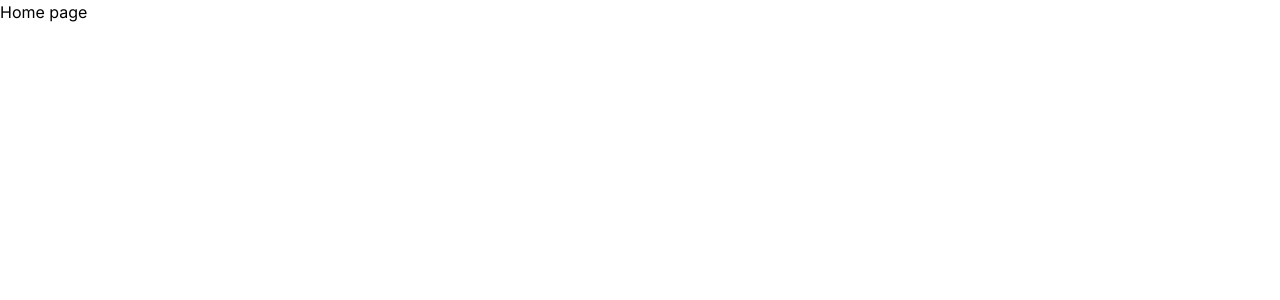
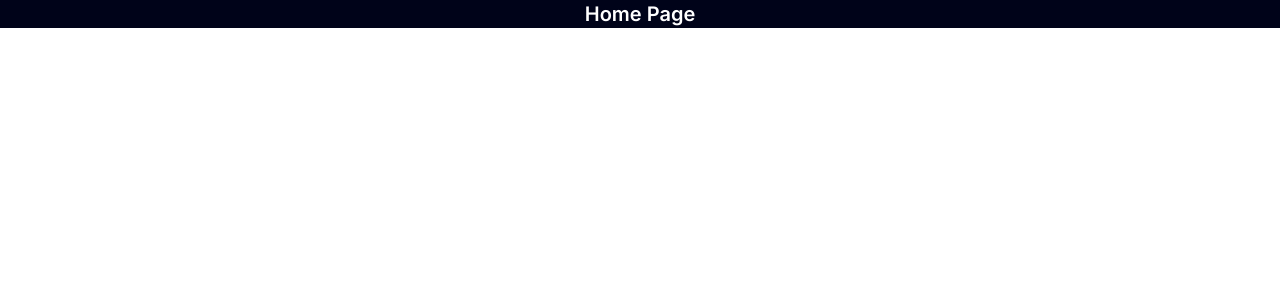
Before and after one commit to brij1728/portfolio, a Next.js app: page / in a window 1280 px wide. Shown: the top 300 px of the page. Built offline with nearby package versions, Linux system fonts and the light colour scheme.

Commit message:
style: enhance homepage UI and refactor tailwind config
- Revamp the homepage UI to improve readability and aesthetic appeal
- Replace static string colors with dynamic ones in the tailwind config
- Convert tailwind config from js to ts for type checking
- Standardize quote usage in tailwind config

```diff
--- a/src/app/page.tsx
+++ b/src/app/page.tsx
@@ -1,7 +1,9 @@
 export default function Home() {
   return (
-    <div className=' items-center justify-center'>
-      <p className='max-w-lg mx-auto font-bold text-xl'>Home page</p>
-    </div>
+    <main className=' relative flex items-center justify-center bg-black-100'>
+      <p className='max-w-lg mx-auto font-semibold text-xl text-white'>
+        Home Page
+      </p>
+    </main>
   );
 }
--- a/tailwind.config.js
+++ /dev/null
@@ -1,8 +0,0 @@
-/** @type {import('tailwindcss').Config} */
-module.exports = {
-  content: [],
-  theme: {
-    extend: {},
-  },
-  plugins: [],
-};
--- a/tailwind.config.ts
+++ b/tailwind.config.ts
@@ -1,17 +1,19 @@
-import type { Config } from "tailwindcss";
+import type { Config } from 'tailwindcss';
 
 const config: Config = {
   content: [
-    "./src/pages/**/*.{js,ts,jsx,tsx,mdx}",
-    "./src/components/**/*.{js,ts,jsx,tsx,mdx}",
-    "./src/app/**/*.{js,ts,jsx,tsx,mdx}",
+    './src/pages/**/*.{js,ts,jsx,tsx,mdx}',
+    './src/components/**/*.{js,ts,jsx,tsx,mdx}',
+    './src/app/**/*.{js,ts,jsx,tsx,mdx}',
   ],
   theme: {
     extend: {
-      backgroundImage: {
-        "gradient-radial": "radial-gradient(var(--tw-gradient-stops))",
-        "gradient-conic":
-          "conic-gradient(from 180deg at 50% 50%, var(--tw-gradient-stops))",
+      colors: {
+        black: {
+          DEFAULT: '#000',
+          100: '#000319',
+          200: '#000633',
+        },
       },
     },
   },
```
